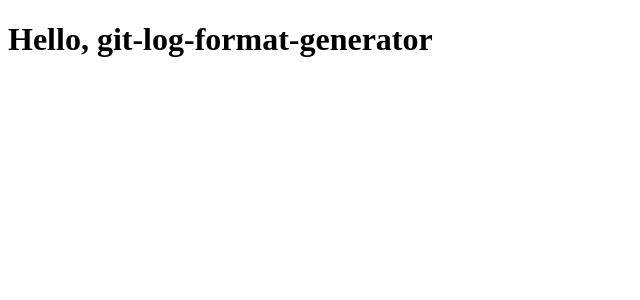
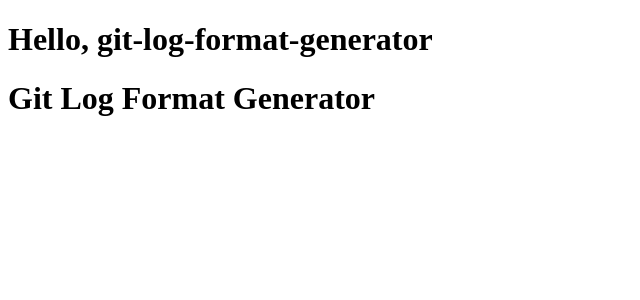
Before and after one commit to apolkinghorn/git-log-format-generator, an Angular app: page / in a window 1280 px wide. Shown: the top 300 px of the page, without its empty margins (0-640 px from the left). Built offline with nearby package versions, Linux system fonts and the light colour scheme.

Commit message:
Adds title component

```diff
--- a/src/app/app.component.html
+++ b/src/app/app.component.html
@@ -1,6 +1,7 @@
 <main class="main">
   <div class="content">
     <h1>Hello, {{ title }}</h1>
+    <app-title />
   </div>
 </main>
 
--- a/src/app/app.component.ts
+++ b/src/app/app.component.ts
@@ -1,10 +1,11 @@
 import { Component } from '@angular/core';
 import { RouterOutlet } from '@angular/router';
+import { TitleComponent } from "./title/title.component";
 
 @Component({
   selector: 'app-root',
   standalone: true,
-  imports: [RouterOutlet],
+  imports: [RouterOutlet, TitleComponent],
   templateUrl: './app.component.html',
   styleUrl: './app.component.css'
 })
--- /dev/null
+++ b/src/app/title/title.component.html
@@ -0,0 +1 @@
+<h1>Git Log Format Generator</h1>
```
Also changed, not shown: src/app/title/title.component.ts (added, +12 -0 lines), src/app/title/title.component.css (added), 1 other file (tests, documents, lock files or other folders).
